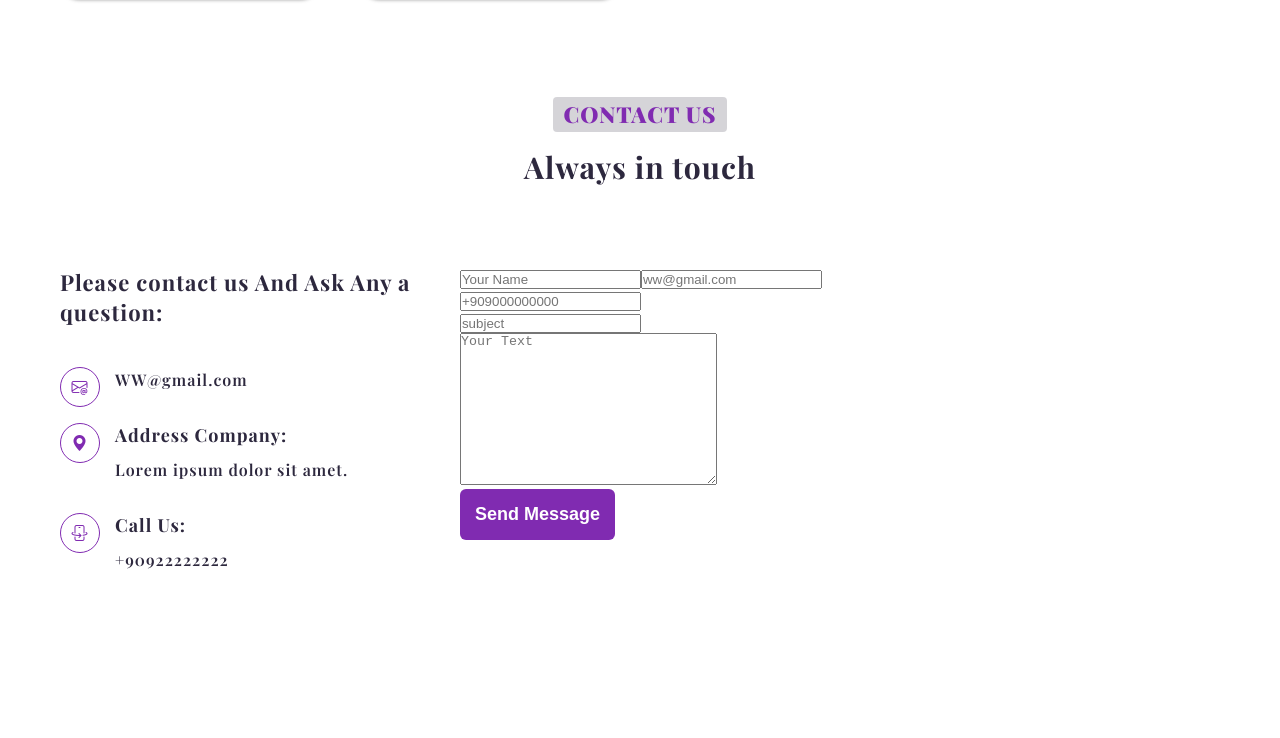
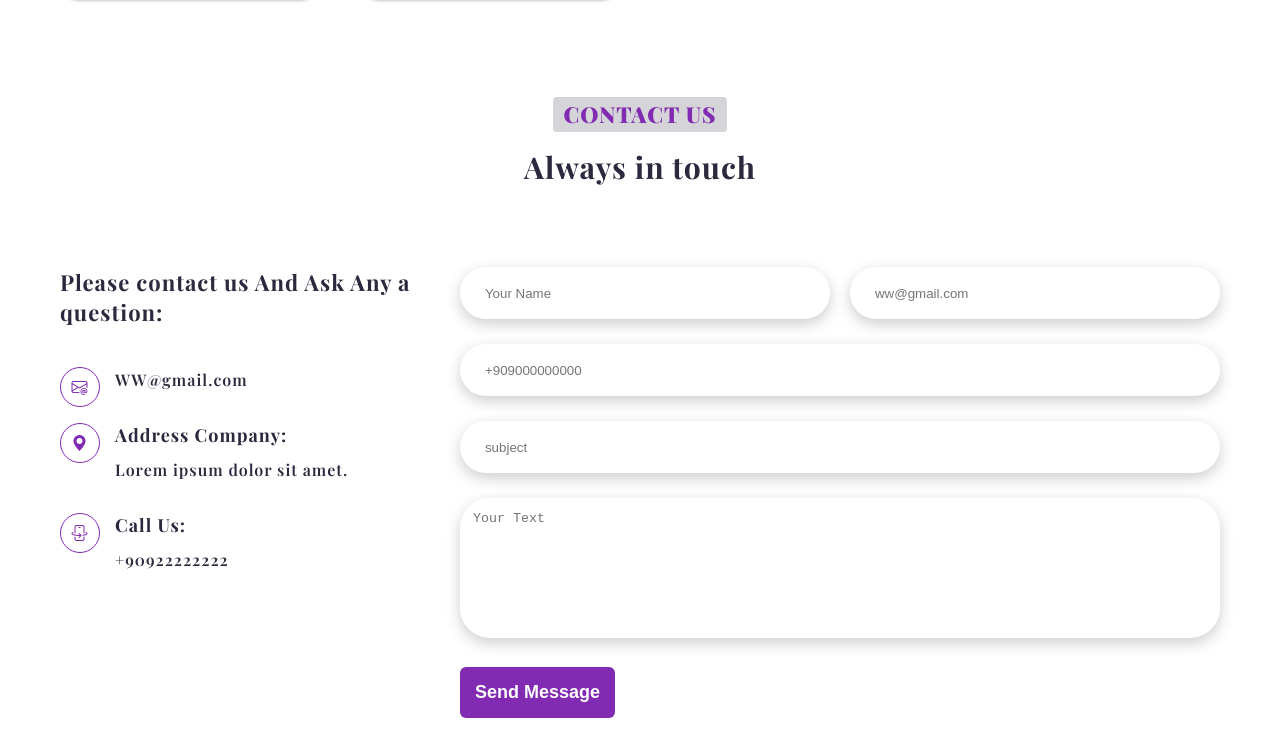
Before and after one commit to kooroosh1363/cap-shop-website-js, a plain HTML site: page index.html in a window 1280 px wide. Shown: the part 2361-3099 px from the top of the page. Before the commit the page ends 2984 px from the top, so only its background shows below. Drawn offline with nearby package versions, Linux system fonts and the light colour scheme; a web font is replaced by a local one.

Commit message:
last part form contact

```diff
--- a/assets/css/style.css
+++ b/assets/css/style.css
@@ -699,4 +699,54 @@ img {
     line-height: 26px;
     color: var(--dark-p);
 }
+
+
+
+.form-contact .left,
+.form-contact .right{
+    flex: 0 0 50%;
+    max-width: 50%;
+}
+
+
+.form-contact .left{
+    padding-right: 10px;
+}
+
+.form-contact .right{
+    padding-left: 10px;
+}
+
+.form-contact .group-form{
+    margin-bottom: 25px;
+}
+
+.form-contact .control-form{
+    height: 52px;
+    width: 100%;
+    border: 1px solid transparent;
+    box-shadow: var(--shodow-box);
+    border-radius: 30px;
+    padding: 0 24px;
+    color: var(--dark-p);
+    background-color: var(--white);
+    transition: .5s;
+}
+
+.form-contact .control-form:focus{
+    border-color: var(--main);
+}
+
+
+.width-full{
+    width: 100%;
+}
+
+
+.form-contact textarea.control-form{
+    height: 140px;
+    padding: 12px;
+    resize: none;
+}
+
 /* contact-e */
```
